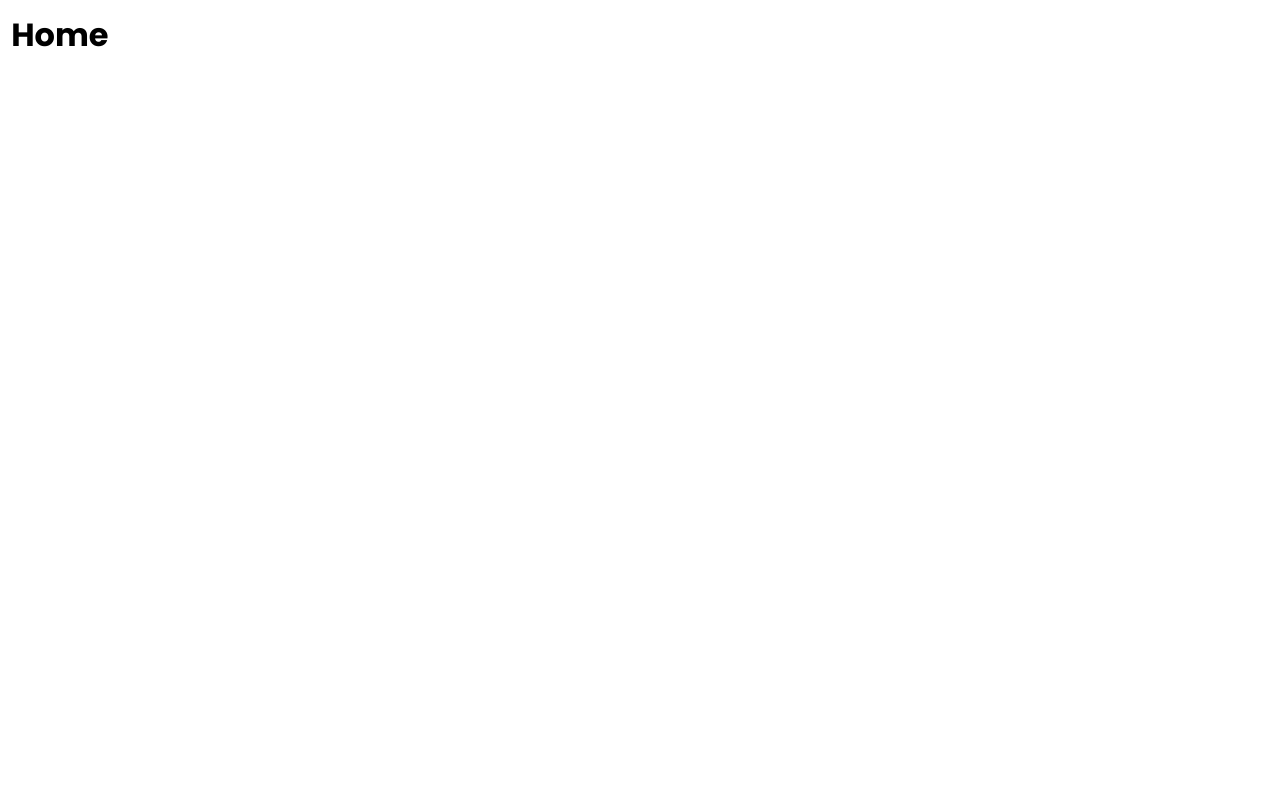
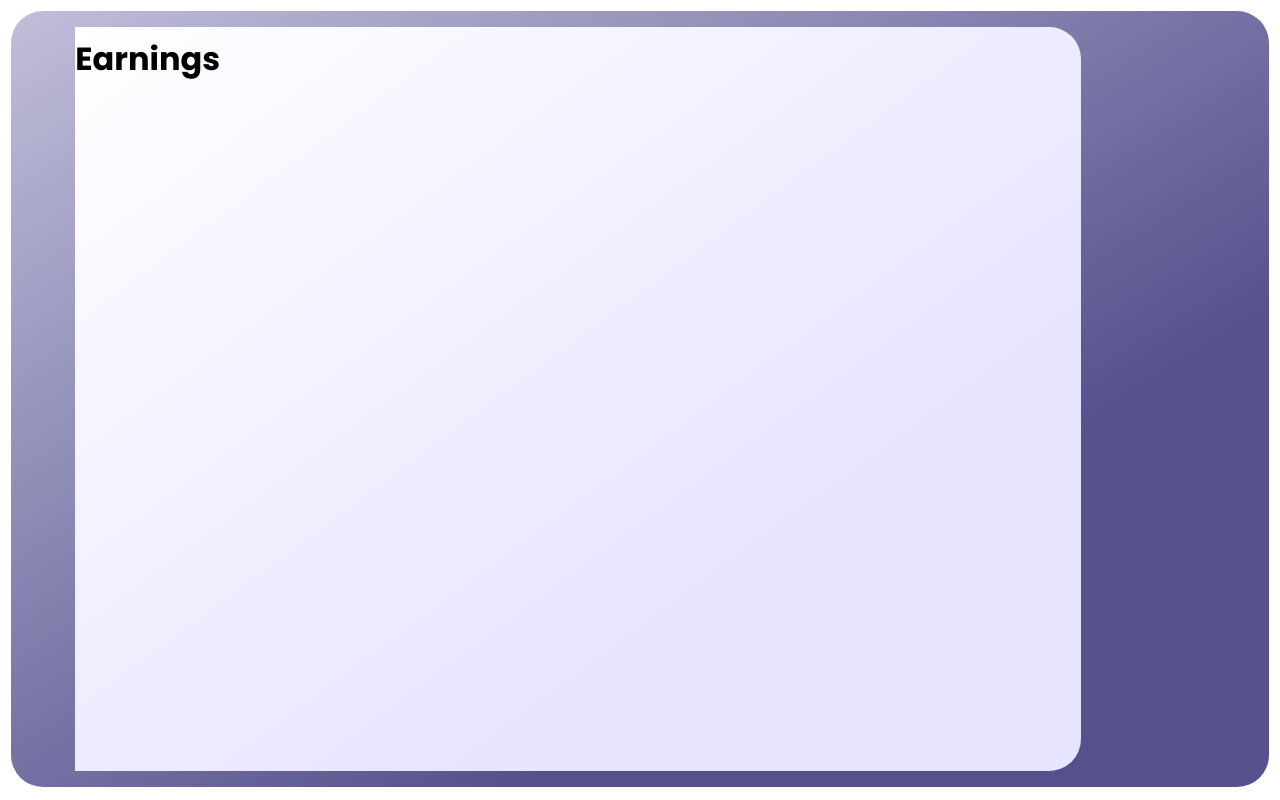
Before and after one commit to lucasd2310/react-dashboard, a React (Vite) app: page / in a window 1280 px wide. Built offline with nearby package versions, Linux system fonts and the light colour scheme.

Commit message:
added styled components to home

```diff
--- a/package.json
+++ b/package.json
@@ -12,7 +12,8 @@
   "dependencies": {
     "react": "^18.2.0",
     "react-dom": "^18.2.0",
-    "react-router-dom": "^6.18.0"
+    "react-router-dom": "^6.18.0",
+    "styled-components": "^6.1.1"
   },
   "devDependencies": {
     "@types/react": "^18.2.15",
--- a/src/App.jsx
+++ b/src/App.jsx
@@ -1,8 +1,23 @@
 import './App.css'
+import styled from 'styled-components'
 import { MyRoutes } from './routers/routes'
 
 function App() {
-  return <MyRoutes />
+  return (
+    <Container>
+      <MyRoutes />
+    </Container>
+  )
 }
 
 export default App
+
+const Container = styled.div`
+  display: flex;
+  height: 97vh;
+  background: linear-gradient(to bottom right, #c0bed9 0%, #55518d 70%);
+  border-radius: 2rem;
+  @media screen and (min-width: 320px) and (max-width: 1080px) {
+    flex-direction: column;
+  }
+`
--- /dev/null
+++ b/src/components/Earnings.jsx
@@ -0,0 +1,7 @@
+export function Earnings() {
+  return (
+    <h1>
+      Earnings
+    </h1>
+  )
+}
--- a/src/pages/Home.jsx
+++ b/src/pages/Home.jsx
@@ -1,7 +1,67 @@
+import styled from 'styled-components'
+import { Earnings } from '../components/Earnings'
+
 export function Home() {
   return (
-    <h1>
-      Home
-    </h1>
+    <Container>
+      <SubContainer>
+        <SectionA>
+          <ColumnA1>
+            <Earnings />
+          </ColumnA1>
+
+        </SectionA>
+      </SubContainer>
+    </Container>
   )
 }
+
+const Container = styled.div`
+  width: 80%;
+  border-bottom-right-radius: 2rem;
+  background: linear-gradient(to bottom right, white 0%, #e6e4ff 70%);
+  border-top-right-radius: 2rem;
+  margin: 1rem 8rem 1rem 4rem;
+  @media screen and (min-width: 320px) and (max-width: 1080px) {
+    display: flex;
+    flex-direction: column;
+    width: 100%;
+    margin: 1rem 0 0 0;
+  }
+`
+const SubContainer = styled.div`
+  margin: 0.5rem 0;
+  height: 80%;
+  width: 100%;
+  display: flex;
+  flex-direction: column;
+  gap: 4rem;
+
+  @media screen and (min-width: 320px) and (max-width: 1080px) {
+    height: 100%;
+  }
+`
+
+const SectionA = styled.div`
+  display: flex;
+  justify-content: space-between;
+  height: 40%;
+  gap: 2rem;
+  width: 100%;
+  @media screen and (min-width: 320px) and (max-width: 1080px) {
+    flex-direction: column;
+    align-items: center;
+    height: max-content;
+  }
+`
+const ColumnA1 = styled.div`
+  display: flex;
+  gap: 3rem;
+  @media screen and (min-width: 320px) and (max-width: 1080px) {
+    flex-direction: column;
+    justify-content: center;
+    align-items: center;
+    gap: 1rem;
+    width: 100%;
+  }
+`
```
Also changed, not shown: 2 other files (tests, documents, lock files or other folders).
